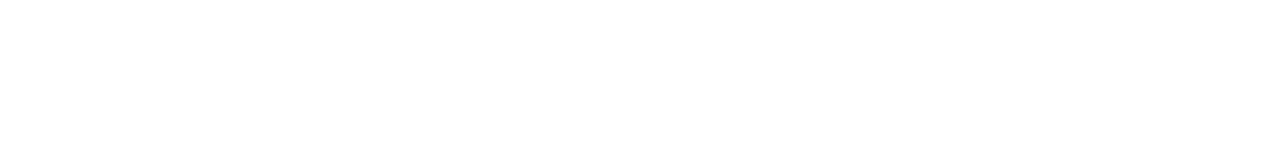
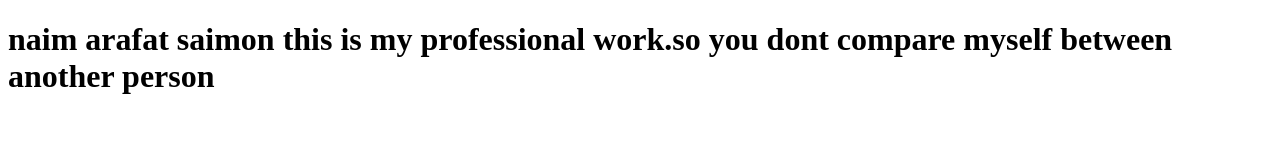
Before and after one commit to Saimon-Web/second-website, a plain HTML site: page index.html in a window 1280 px wide. Drawn offline with Linux system fonts and the light colour scheme.

Commit message:
another commit

```diff
--- a/index.html
+++ b/index.html
@@ -7,6 +7,6 @@
     <title>Document</title>
 </head>
 <body>
-
+    <h1>naim arafat saimon this is my professional work.so you dont compare myself between another person </h1>
 </body>
 </html>
```
